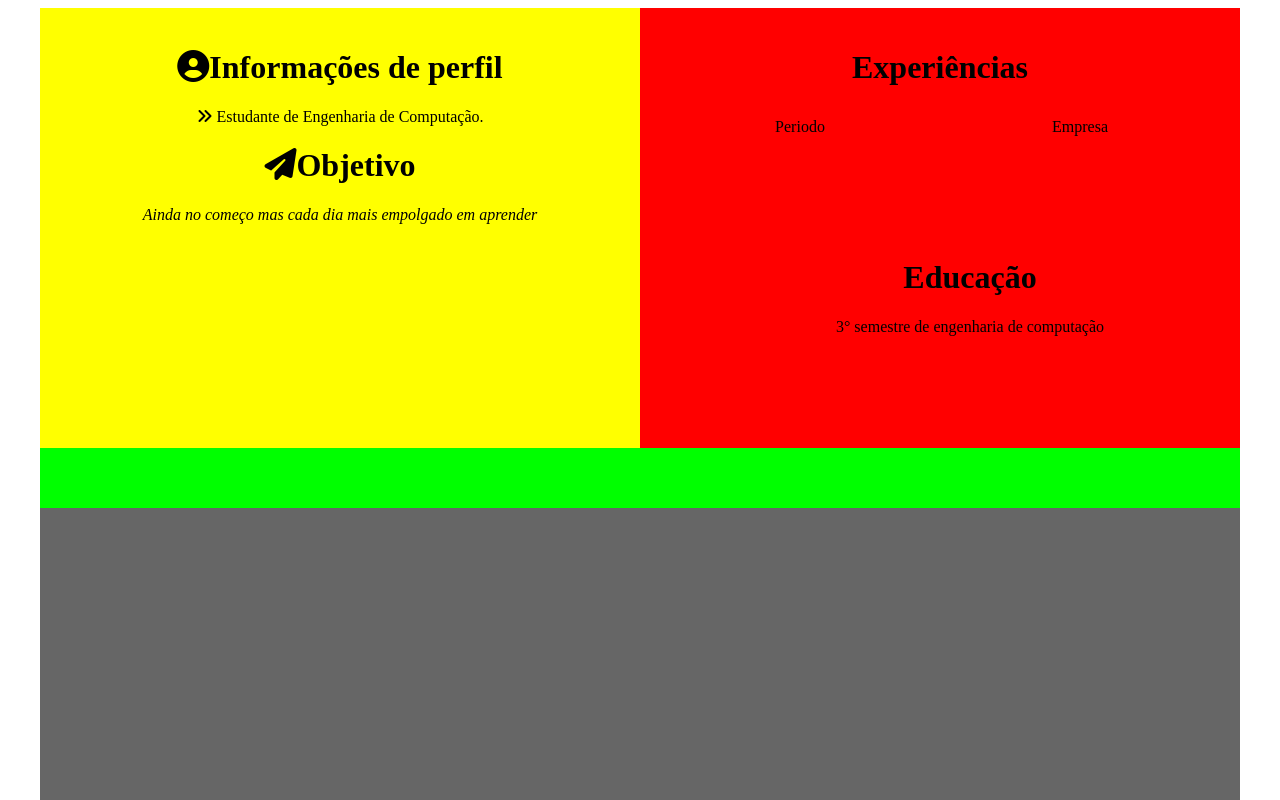
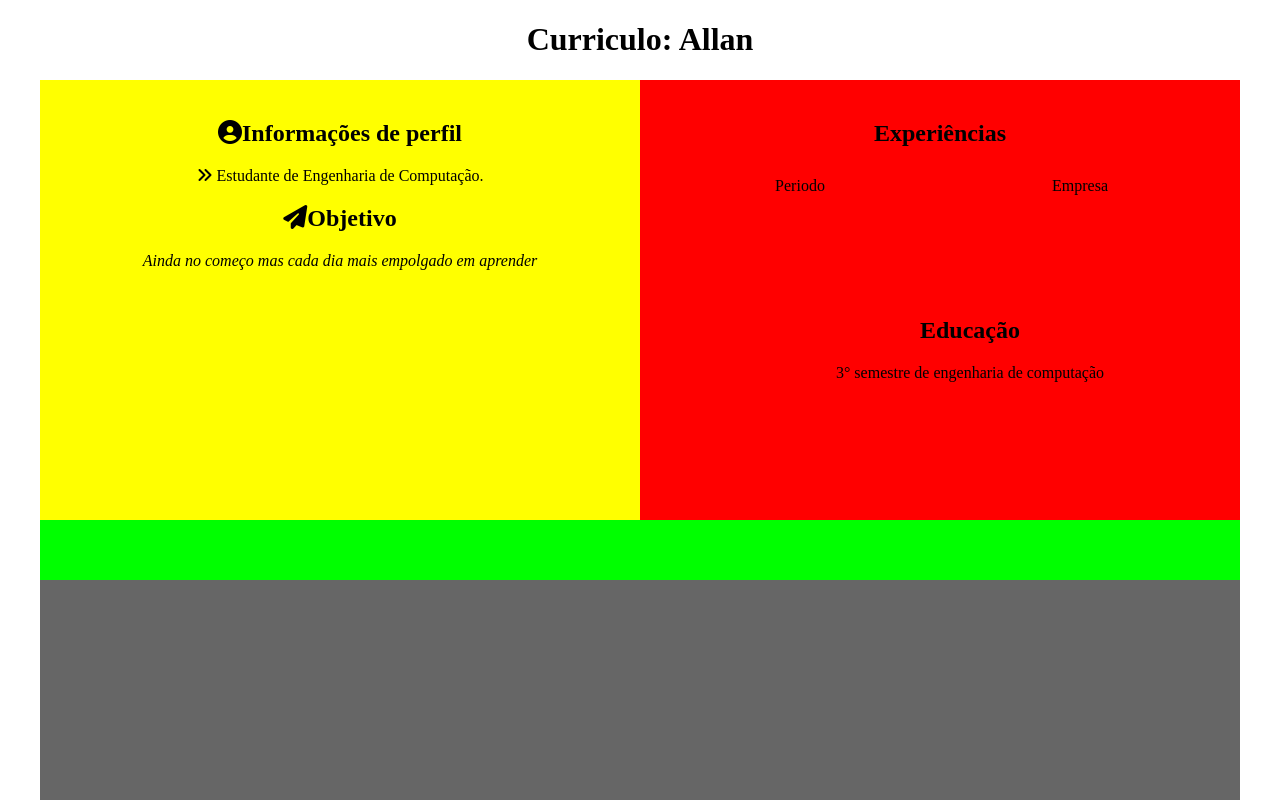
Before and after one commit to allancsilva/siteSapatos, a plain HTML site: page index.html in a window 1280 px wide. Shown: the top 800 px of the page. Drawn offline with Linux system fonts and the light colour scheme.

Commit message:
att curriculo
atualizacao dos documentos originais da pagina

```diff
--- a/index.html
+++ b/index.html
@@ -6,15 +6,20 @@
 		<link rel="stylesheet" href="style.css"
 	</head>
 	<body>
+		<header class="tituloCima">
+
+			<h1>Curriculo: Allan</h1>
+
+		</header>
 		<div id="site">
 			<div id="conteudo">
 				<div id="bloco-esquerda">
-					<h1><i class="fa-solid fa-circle-user"></i>Informações de perfil</h1>
+					<h2><i class="fa-solid fa-circle-user"></i>Informações de perfil</h2>
 					<p>
 						<i class="fa-solid fa-angles-right"></i>
 						Estudante de Engenharia de Computação.<br>
 					</p>
-					<h1><i class="fa-solid fa-paper-plane"></i>Objetivo</h1>
+					<h2><i class="fa-solid fa-paper-plane"></i>Objetivo</h2>
 					<p id="fraseImpacto">
 						<em>
 							Ainda no começo mas cada dia mais empolgado em aprender</em>
@@ -23,12 +28,12 @@
 
 
 				<div id="bloco-direita">
-					<h1>Experiências</h1>
+					<h2>Experiências</h2>
 					<div id="periodo">Periodo</div>
 					<div id="empresa">Empresa</div>
 
 					<div id="educacao">
-						<h1>Educação</h1>
+						<h2>Educação</h2>
 						3° semestre de engenharia de computação
 					</div>
 
--- a/style.css
+++ b/style.css
@@ -1,4 +1,8 @@
 /* Aqui o meu primeiro codigo CSS */
+.tituloCima{
+		width: 100%;
+		text-align: center;
+}
 #site{
   width:1200px;
   height:1000px;
```
